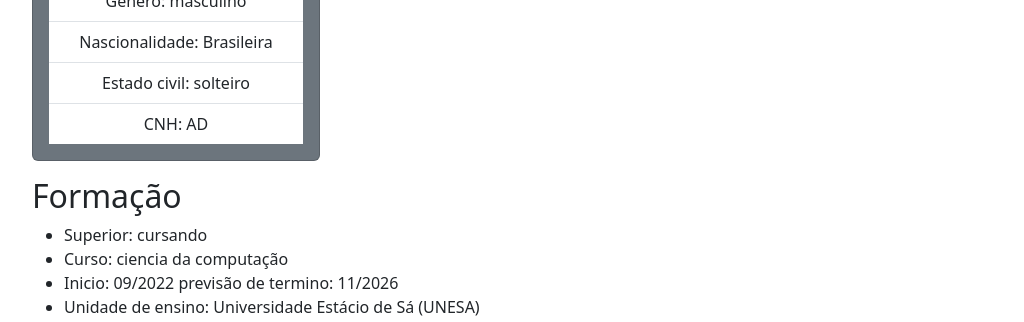
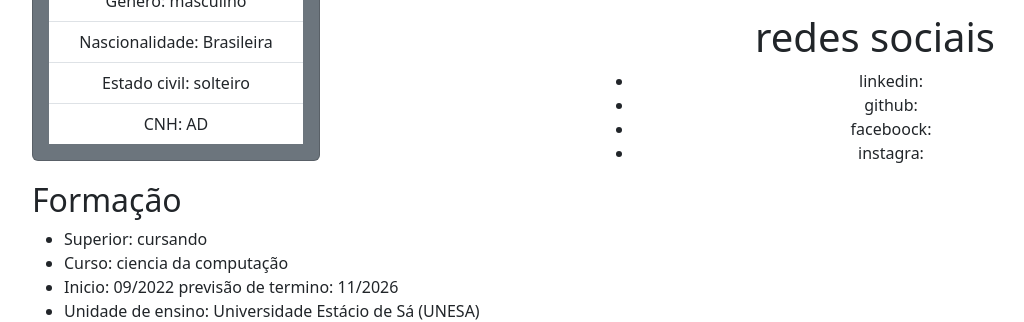
Before and after one commit to motta03/Curriculo-web, a plain HTML site: page curriculo web/index.html in a window 1280 px wide. Shown: the part 487-809 px from the top of the page, without its empty margins (50-1074 px from the left). Drawn offline with nearby package versions, Linux system fonts and the light colour scheme.

Commit message:
atualização 12/01/2023-18:50

```diff
--- a/curriculo web/index.html
+++ b/curriculo web/index.html
@@ -39,6 +39,7 @@
                 </section>
             </div>
             <div class="col 12 text-center">
+                <div class="row">
                     <section>
                         <div class="card text-bg-secondary mb-3" style="max-width: 18rem;">
                         <div class="card-header">Contatos</div>
@@ -50,6 +51,18 @@
                         </div>
                     </div>
                     </section>
+                </div>
+                <div class="row">
+                    <section>
+                        <h1>redes sociais</h1>
+                        <ul>
+                            <li>linkedin:</li>
+                            <li>github:</li>
+                            <li>faceboock:</li>
+                            <li>instagra:</li>
+                        </ul>
+                    </section>
+                </div>
             </div>
         </div>
         <section>
```
Lines whose indentation alone changed are shown as unchanged.
